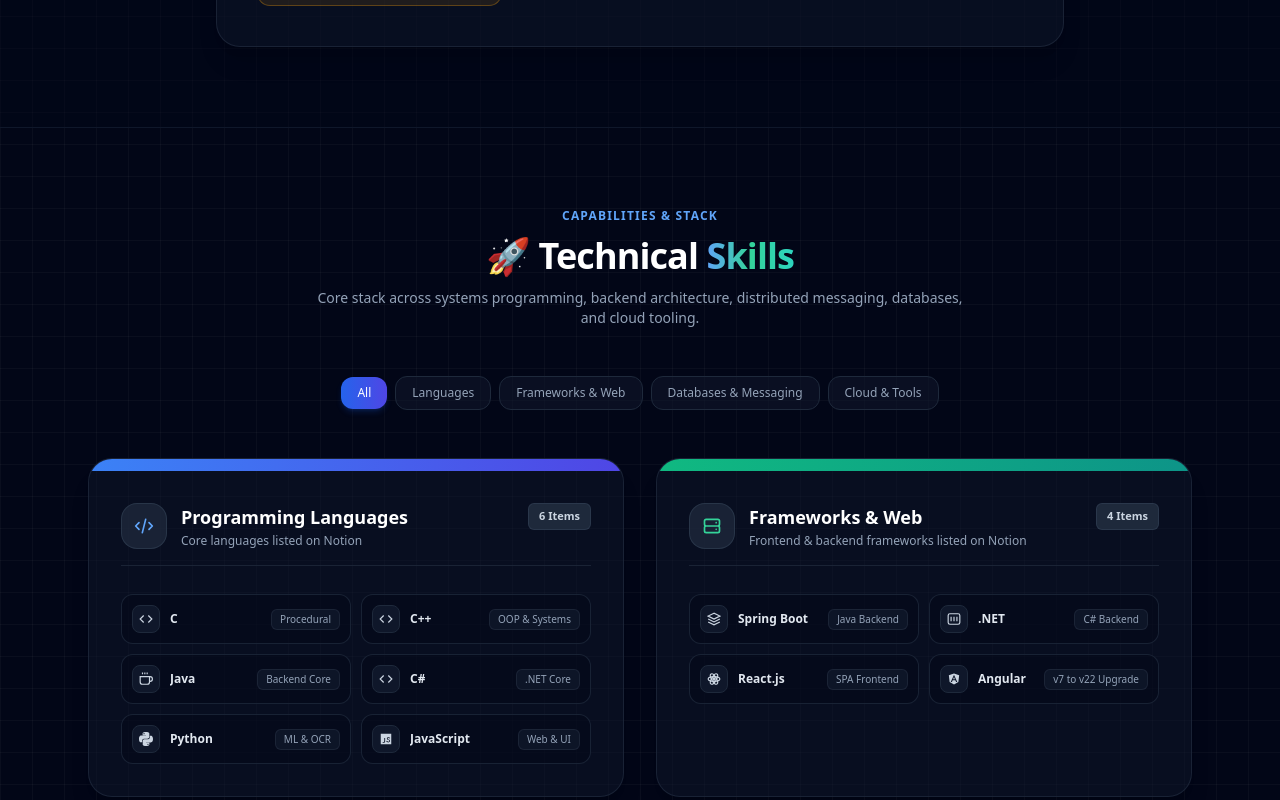
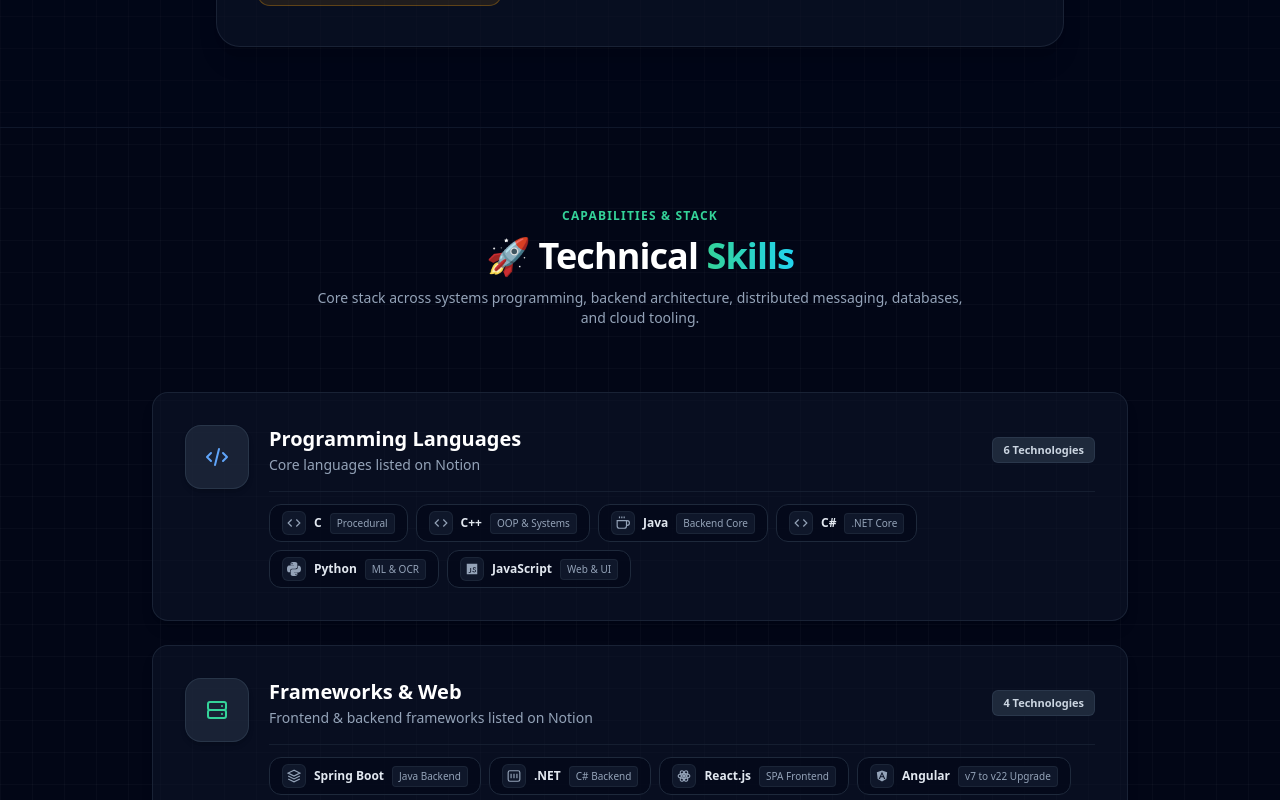
Before and after one commit to deep-govindvira/portfolio, a React (Create React App) app: page / in a window 1280 px wide. Shown: the part 1680-2480 px from the top of the page. Built offline with nearby package versions, Linux system fonts and the light colour scheme.

Commit message:
feat: adopt Work & Leadership stacked card UI for Technical Skills

```diff
--- a/src/components/Skills.jsx
+++ b/src/components/Skills.jsx
@@ -1,129 +1,88 @@
-import React, { useState } from "react";
+import React from "react";
 import { TechIcon } from "./TechIcons";
 import { CodeIcon, ServerIcon, DatabaseIcon, WrenchIcon, SparklesIcon } from "./Icons";
 
 export const Skills = ({ data }) => {
   const { skillCategories } = data;
-  const [activeTab, setActiveTab] = useState("All");
-
-  const categories = [
-    "All",
-    ...skillCategories.map((c) => c.shortLabel || c.category),
-  ];
 
   const getCategoryIcon = (iconName) => {
     switch (iconName) {
       case "Code":
-        return <CodeIcon className="w-5 h-5 text-blue-400" />;
+        return <CodeIcon className="w-6 h-6 text-blue-400" />;
       case "Server":
-        return <ServerIcon className="w-5 h-5 text-emerald-400" />;
+        return <ServerIcon className="w-6 h-6 text-emerald-400" />;
       case "Database":
-        return <DatabaseIcon className="w-5 h-5 text-purple-400" />;
+        return <DatabaseIcon className="w-6 h-6 text-purple-400" />;
       case "Wrench":
-        return <WrenchIcon className="w-5 h-5 text-amber-400" />;
+        return <WrenchIcon className="w-6 h-6 text-amber-400" />;
       default:
-        return <SparklesIcon className="w-5 h-5 text-blue-400" />;
+        return <SparklesIcon className="w-6 h-6 text-blue-400" />;
     }
   };
 
-  const filteredCategories = skillCategories.filter((cat) => {
-    if (activeTab === "All") return true;
-    return (cat.shortLabel || cat.category) === activeTab;
-  });
-
   return (
-    <section id="skills" className="py-20 border-t border-slate-900">
-      <div className="max-w-6xl mx-auto px-4 sm:px-6">
+    <section id="skills" className="py-20 border-t border-slate-900 bg-slate-950/20">
+      <div className="max-w-5xl mx-auto px-4 sm:px-6">
         {/* Section Header */}
-        <div className="text-center max-w-2xl mx-auto mb-12 space-y-3">
-          <p className="text-xs uppercase tracking-widest text-blue-400 font-semibold">
+        <div className="text-center max-w-2xl mx-auto mb-16 space-y-3">
+          <p className="text-xs uppercase tracking-widest text-emerald-400 font-semibold">
             Capabilities & Stack
           </p>
           <h2 className="text-3xl sm:text-4xl font-bold tracking-tight text-white">
-            🚀 Technical <span className="text-transparent bg-clip-text bg-gradient-to-r from-blue-400 via-emerald-400 to-teal-400">Skills</span>
+            🚀 Technical <span className="text-transparent bg-clip-text bg-gradient-to-r from-emerald-400 to-cyan-400">Skills</span>
           </h2>
           <p className="text-slate-400 text-sm">
             Core stack across systems programming, backend architecture, distributed messaging, databases, and cloud tooling.
           </p>
         </div>
 
-        {/* Filter Buttons — Same tabs UI as used in Software Projects */}
-        <div className="flex flex-wrap items-center justify-center gap-2 mb-12">
-          {categories.map((cat) => (
-            <button
-              key={cat}
-              type="button"
-              onClick={() => setActiveTab(cat)}
-              className={`px-4 py-2 rounded-xl text-xs font-medium transition duration-200 ${
-                activeTab === cat
-                  ? "bg-gradient-to-r from-blue-600 to-indigo-600 text-white shadow-md shadow-blue-600/20"
-                  : "bg-slate-900/60 border border-slate-800 text-slate-400 hover:text-white hover:bg-slate-800/80"
-              }`}
+        {/* Cards UI matching Work & Leadership */}
+        <div className="space-y-6">
+          {skillCategories.map((category, index) => (
+            <div
+              key={index}
+              className="relative bg-slate-900/50 border border-slate-800/80 hover:border-slate-700 rounded-2xl p-6 sm:p-8 transition-all duration-300 hover:bg-slate-900/80 shadow-lg"
             >
-              {cat}
-            </button>
-          ))}
+              <div className="flex flex-col sm:flex-row items-start gap-5">
+                {/* Category Icon Badge */}
+                <div className="flex-shrink-0">
+                  <div className="w-14 h-14 sm:w-16 sm:h-16 rounded-2xl bg-slate-800/80 border border-slate-700/60 p-2.5 flex items-center justify-center shadow-md">
+                    {getCategoryIcon(category.icon)}
+                  </div>
                 </div>
 
-        {/* Skills Cards Grid */}
-        <div
-          className={`grid gap-8 ${
-            activeTab === "All"
-              ? "grid-cols-1 md:grid-cols-2"
-              : "grid-cols-1 max-w-3xl mx-auto"
-          }`}
-        >
-          {filteredCategories.map((category) => (
-            <div
-              key={category.category}
-              className="group bg-slate-900/50 border border-slate-800/80 hover:border-slate-700 rounded-3xl overflow-hidden flex flex-col justify-between transition-all duration-300 hover:bg-slate-900/80 hover:-translate-y-1 shadow-xl"
-            >
+                {/* Content */}
+                <div className="flex-1 space-y-4 w-full">
+                  <div className="flex flex-col sm:flex-row sm:items-center justify-between gap-2">
                     <div>
-                {/* Visual Header Banner */}
-                <div
-                  className={`h-3 bg-gradient-to-r ${category.badgeGradient} transition-all duration-300 group-hover:h-3.5`}
-                />
-
-                <div className="p-6 sm:p-8 space-y-5">
-                  {/* Category Header */}
-                  <div className="flex items-start justify-between gap-4 pb-4 border-b border-slate-800/80">
-                    <div className="flex items-center gap-3.5">
-                      <div className="p-3 rounded-2xl bg-slate-800/80 border border-slate-700/60">
-                        {getCategoryIcon(category.icon)}
-                      </div>
-                      <div>
-                        <h3 className="text-lg font-bold text-white group-hover:text-blue-300 transition">
+                      <h3 className="text-lg sm:text-xl font-bold text-white">
                         {category.category}
                       </h3>
-                        <p className="text-xs text-slate-400 mt-0.5">
+                      <p className="text-xs sm:text-sm text-slate-400 mt-0.5">
                         {category.description}
                       </p>
                     </div>
-                    </div>
 
-                    <span className="text-[11px] font-semibold px-2.5 py-1 rounded-md bg-slate-800 text-slate-300 border border-slate-700/60 whitespace-nowrap">
-                      {category.skills.length} Items
+                    <span className="self-start sm:self-auto text-[11px] font-semibold px-2.5 py-1 rounded-md bg-slate-800 text-slate-300 border border-slate-700/60 whitespace-nowrap">
+                      {category.skills.length} Technologies
                     </span>
                   </div>
 
-                  {/* Skills Grid */}
-                  <div className="grid grid-cols-1 sm:grid-cols-2 gap-2.5 pt-2">
+                  {/* Skills Badges */}
+                  <div className="flex flex-wrap gap-2 pt-3 border-t border-slate-800/60">
                     {category.skills.map((skill) => (
                       <div
                         key={skill.name}
-                        className="group/item flex items-center justify-between p-2.5 rounded-xl border bg-slate-950/50 border-slate-800/80 hover:border-slate-700 hover:bg-slate-900/80 transition-all duration-200"
+                        className="group flex items-center gap-2 px-3 py-1.5 rounded-xl bg-slate-950/60 border border-slate-800 hover:border-slate-700 hover:bg-slate-800/60 transition-all duration-200"
                       >
-                        <div className="flex items-center gap-2.5 min-w-0">
-                          <div className="p-1.5 rounded-lg bg-slate-900 border border-slate-800 text-slate-300 group-hover/item:text-white transition flex-shrink-0">
+                        <div className="p-1 rounded-md bg-slate-900 border border-slate-800/80 text-slate-400 group-hover:text-white transition">
                           <TechIcon name={skill.name} className="w-3.5 h-3.5" />
                         </div>
-                          <span className="text-xs font-semibold text-slate-200 group-hover/item:text-white truncate">
+                        <span className="text-xs font-semibold text-slate-200 group-hover:text-white">
                           {skill.name}
                         </span>
-                        </div>
-
                         {skill.tag && (
-                          <span className="text-[10px] font-medium text-slate-400 px-2 py-0.5 rounded-md bg-slate-900/90 border border-slate-800/80 whitespace-nowrap ml-2">
+                          <span className="text-[10px] font-medium text-slate-400 px-1.5 py-0.5 rounded bg-slate-900 border border-slate-800/80">
                             {skill.tag}
                           </span>
                         )}
```
Lines whose indentation alone changed are shown as unchanged.
